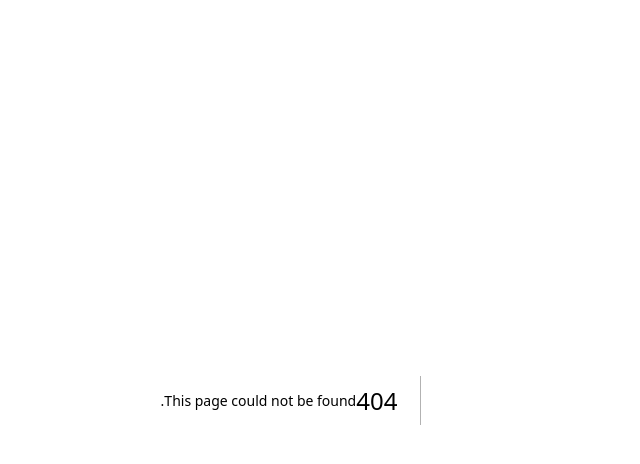
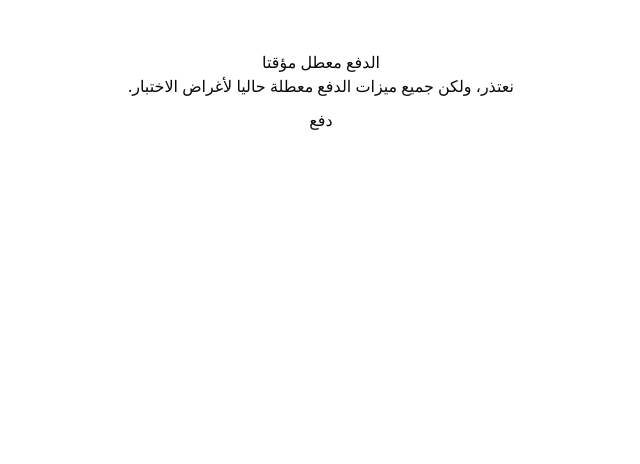
Before and after one commit to ihso77/frozen-glacier-shopfront-design, a Next.js app: page /dashboard in a window 1280 px wide. Before the commit this address had no page. Shown: the top 464 px of the page, without its empty margins (381-1021 px from the left). Built offline with nearby package versions, Linux system fonts and the light colour scheme.

Commit message:
📄 إضافة صفحة تعطيل الدفع - Add payment disabled page route

```diff
--- /dev/null
+++ b/src/app/dashboard/page.tsx
@@ -0,0 +1,7 @@
+'use client'
+
+import PaymentDisabled from './payment-disabled'
+
+export default function PaymentDisabledPage() {
+  return <PaymentDisabled />
+}
```
